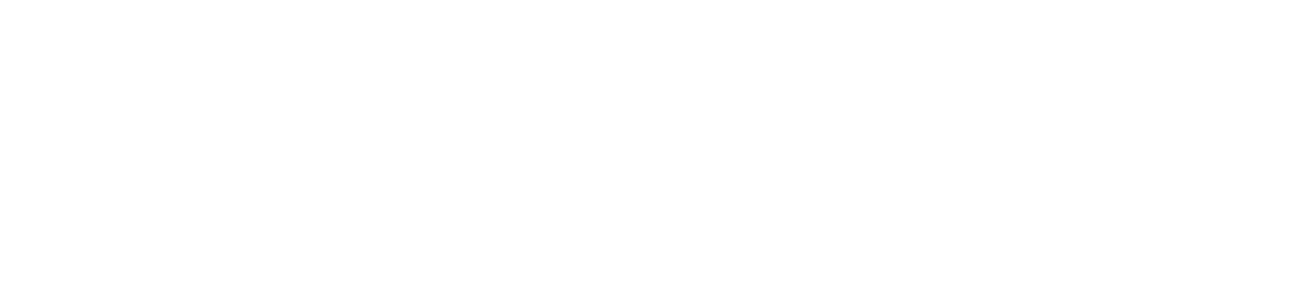
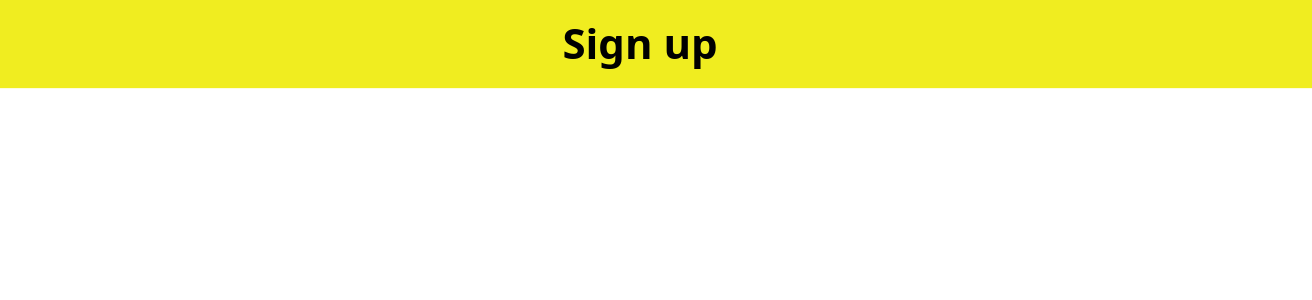
Before and after one commit to d3Lip7on/to-do-app-azure, a React (Create React App) app: page / in a window 1280 px wide. Shown: the top 300 px of the page, 1312 px wide, since content can reach past the window. Built offline with nearby package versions, Linux system fonts and the light colour scheme.

Commit message:
created style for button

```diff
--- a/src/app/App.tsx
+++ b/src/app/App.tsx
@@ -1,5 +1,11 @@
+import { MainButton } from '../shared/ui/main-button/MainButton';
+
 function App() {
-	return <div></div>;
+	return (
+		<>
+			<MainButton content="coaoa" />
+		</>
+	);
 }
 
 export default App;
--- /dev/null
+++ b/src/shared/ui/main-button/MainButton.tsx
@@ -0,0 +1,5 @@
+import './main-button.css';
+
+export function MainButton(content: any) {
+	return <button className="main-button w-[100%] p-[20px] h-[86px] bg-[#FBF868] text-[40px] font-bold">Sign up</button>;
+}
--- /dev/null
+++ b/src/shared/ui/main-button/main-button.css
@@ -0,0 +1,15 @@
+.main-button {
+	transition: transform 0.2s ease-in-out, background-color 0.4s ease-in-out;
+	display: flex;
+	justify-content: center;
+	align-items: center;
+}
+.main-button:hover {
+	transform: scale(1.05);
+	background-color: #f0ed20;
+}
+
+.main-button:active {
+	transform: scale(0.96);
+	transition: 0.14s;
+}
```
Also changed, not shown: src/shared/ui/Button.tsx (deleted).
